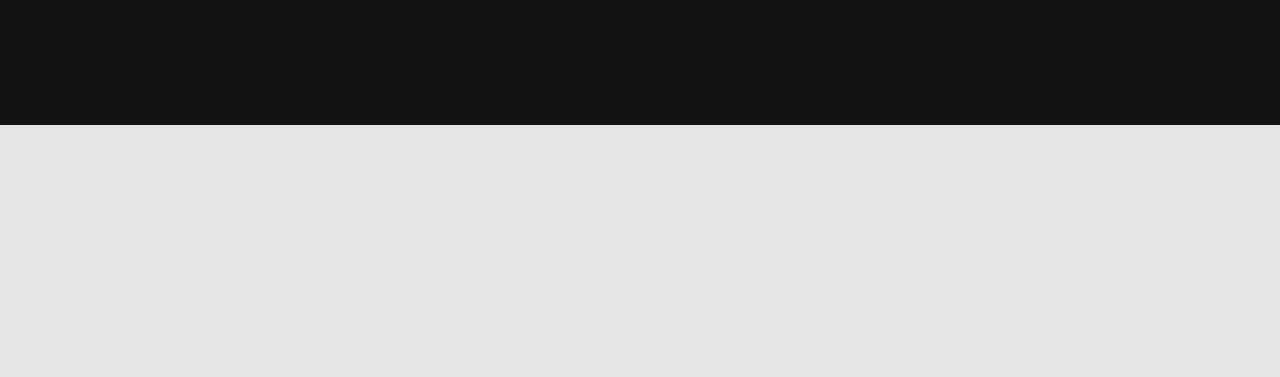
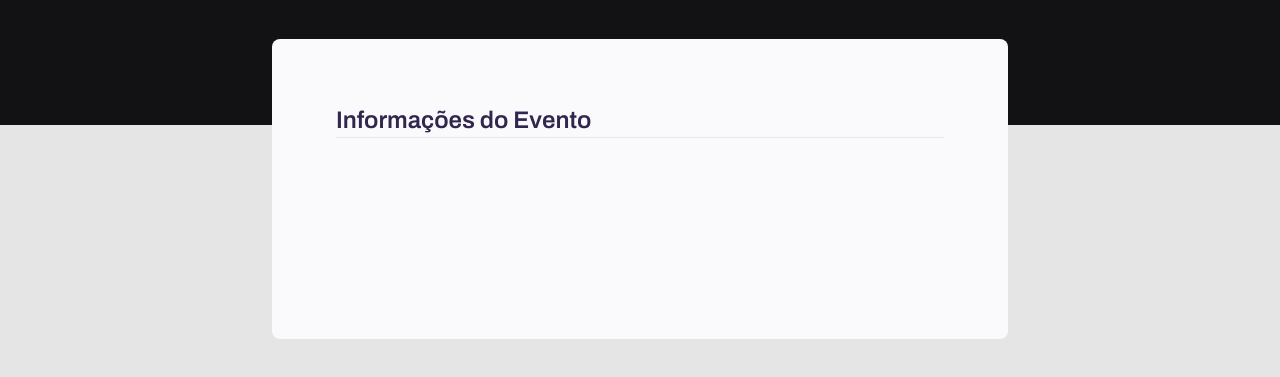
Before and after one commit to oborrges/form-event, a plain HTML site: page index.html in a window 1280 px wide. Shown: the part 243-620 px from the top of the page. Drawn offline with Linux system fonts and the light colour scheme.

Commit message:
add form :rocket:

```diff
--- a/index.html
+++ b/index.html
@@ -29,6 +29,12 @@
           </p>
       </div>
     </header>
+
+    <form>
+      <fieldset>
+        <legend>Informações do Evento</legend>
+      </fieldset>
+    </form>
   </div>
 </body>
 </html>
--- a/style.css
+++ b/style.css
@@ -49,3 +49,28 @@ header p {
 
   color: #42D3FF;
 }
+
+form {
+  margin-top: 42px;
+  background: #FAFAFC;
+  min-height: 300px;
+  border-radius: 8px;
+
+  padding: 64px;
+}
+
+fieldset {
+  border: none;
+}
+
+fieldset legend {
+  font-family: 'Archivo', sans-serif;
+  font-weight: 600;
+  font-size: 24px;
+  line-height: 34px;
+
+  color: #32264D;
+
+  width: 100%;
+  border-bottom: 1px solid #E6E6F0;
+}
```
